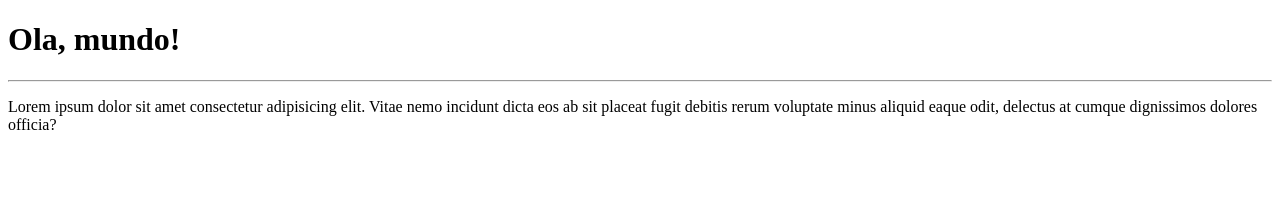
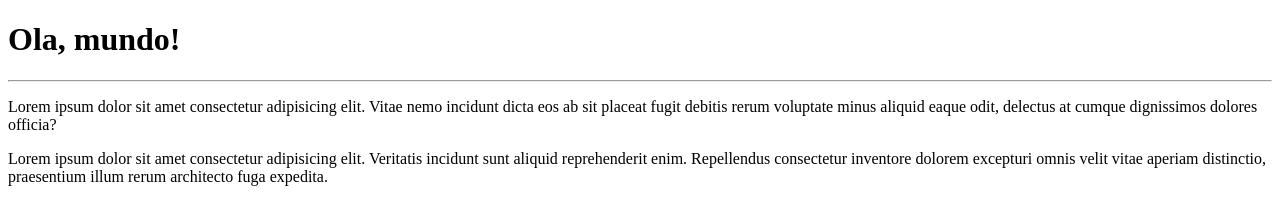
Before and after one commit to Roger-Kaique/Curso, a plain HTML site: page site/index.html in a window 1280 px wide. Drawn offline with Linux system fonts and the light colour scheme.

Commit message:
adcionei um paragrafo

```diff
--- a/site/index.html
+++ b/site/index.html
@@ -9,5 +9,6 @@
     <h1>Ola, mundo!</h1>
     <hr>
     <p>Lorem ipsum dolor sit amet consectetur adipisicing elit. Vitae nemo incidunt dicta eos ab sit placeat fugit debitis rerum voluptate minus aliquid eaque odit, delectus at cumque dignissimos dolores officia?</p>
+    <P>Lorem ipsum dolor sit amet consectetur adipisicing elit. Veritatis incidunt sunt aliquid reprehenderit enim. Repellendus consectetur inventore dolorem excepturi omnis velit vitae aperiam distinctio, praesentium illum rerum architecto fuga expedita.</P>
 </body>
 </html>
```
